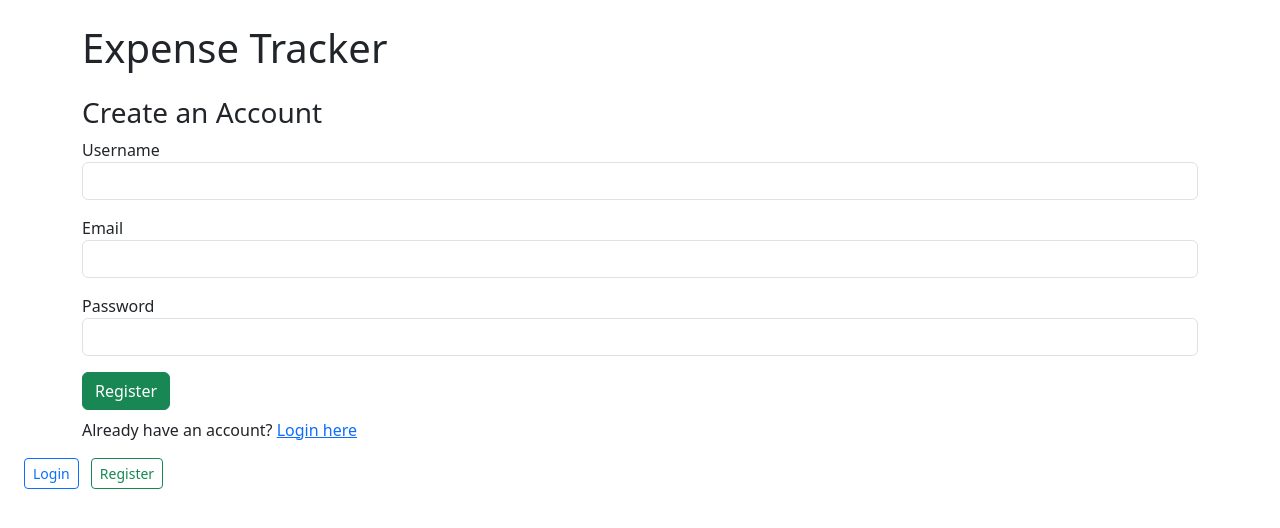
After one commit to AlinaValebna/Expense-tracker, a Flask app: page /register in a window 1280 px wide. The commit adds this page. Shown: the top 528 px of the page. Run offline with Flask 3, Linux system fonts and the light colour scheme.

Commit message:
register functionality

```diff
--- a/app.py
+++ b/app.py
@@ -1,38 +1,53 @@
 from flask import Flask, render_template, request, redirect, url_for
 from flask_sqlalchemy import SQLAlchemy
 from datetime import datetime
+from sqlalchemy import func, extract
+from flask_login import LoginManager, login_user, login_required, logout_user, current_user, UserMixin
+from werkzeug.security import generate_password_hash, check_password_hash
+
 
 app = Flask(__name__)
+app.config['SECRET_KEY'] = 'your_secret_key'
 app.config['SQLALCHEMY_DATABASE_URI'] = 'sqlite:///expenses.db'
 app.config['SQLALCHEMY_TRACK_MODIFICATIONS'] = False
 db = SQLAlchemy(app)
+login_manager = LoginManager()
+login_manager.login_view = 'login'
+login_manager.init_app(app)
+# Expense model
 
-# Expense model
+class User(UserMixin, db.Model):
+    id = db.Column(db.Integer, primary_key=True)
+    username = db.Column(db.String(100), nullable=False, unique=True)
+    email = db.Column(db.String(150), nullable=False, unique=True)
+    password = db.Column(db.String(200), nullable=False)
+    expenses = db.relationship('Expense', backref='owner', lazy=True)
+
 class Expense(db.Model):
     id = db.Column(db.Integer, primary_key=True)
     amount = db.Column(db.Float, nullable=False)
     description = db.Column(db.String(200), nullable=False)
     category = db.Column(db.String(50), nullable=False)
     date = db.Column(db.DateTime, default=datetime.utcnow)
+    user_id = db.Column(db.Integer, db.ForeignKey('user.id'), nullable=False)
 
-    def __repr__(self):
-        return f'<Expense {self.id}>'
+
+@login_manager.user_loader
+def load_user(user_id):
+    return User.query.get(int(user_id))
 
 @app.route('/')
+@login_required
 def index():
-    category_filter = request.args.get('category')
-    if category_filter and category_filter != 'All':
-        expenses = Expense.query.filter_by(category=category_filter).order_by(Expense.date.desc()).all()
-    else:
-        expenses = Expense.query.order_by(Expense.date.desc()).all()
-
-    categories = db.session.query(Expense.category).distinct().all()
-    categories = [c[0] for c in categories]  # unpack tuples
+    expenses = Expense.query.filter_by(user_id=current_user.id).order_by(Expense.date.desc()).all()
     total = sum(e.amount for e in expenses)
-    return render_template('index.html', expenses=expenses, total=total, categories=categories, selected=category_filter)
+    categories = db.session.query(Expense.category).filter_by(user_id=current_user.id).distinct().all()
+    categories = [c[0] for c in categories]
+    return render_template('index.html', expenses=expenses, total=total, categories=categories)
 
 
 @app.route('/add', methods=['GET', 'POST'])
+@login_required
 def add_expense():
     if request.method == 'POST':
         amount = float(request.form['amount'])
@@ -45,12 +60,71 @@ def add_expense():
     return render_template('add_expense.html')
 
 @app.route('/delete/<int:expense_id>')
+@login_required
 def delete_expense(expense_id):
     expense = Expense.query.get_or_404(expense_id)
     db.session.delete(expense)
     db.session.commit()
     return redirect(url_for('index'))
 
+@app.route('/summary')
+@login_required
+def monthly_summary():
+    now = datetime.utcnow()
+    current_month = now.month
+    current_year = now.year
+
+    # Group by category, sum amounts
+    summary = (
+        db.session.query(Expense.category, func.sum(Expense.amount))
+        .filter(extract('month', Expense.date) == current_month)
+        .filter(extract('year', Expense.date) == current_year)
+        .group_by(Expense.category)
+        .all()
+    )
+
+    total = sum(amount for _, amount in summary)
+    return render_template('summary.html', summary=summary, total=total, month=now.strftime('%B'), year=now.year)
+
+@app.route('/register', methods=['GET', 'POST'])
+def register():
+    if request.method == 'POST':
+        username = request.form['username']
+        email = request.form['email']
+        password = request.form['password']
+        hashed_password = generate_password_hash(password)
+
+        if User.query.filter_by(email=email).first():
+            return "Email already registered."
+
+        new_user = User(username=username, email=email, password=hashed_password)
+        db.session.add(new_user)
+        db.session.commit()
+        return redirect(url_for('login'))
+
+    return render_template('register.html')
+
+@app.route('/login', methods=['GET', 'POST'])
+def login():
+    if request.method == 'POST':
+        email = request.form['email']
+        password = request.form['password']
+
+        user = User.query.filter_by(email=email).first()
+        if user and check_password_hash(user.password, password):
+            login_user(user)
+            return redirect(url_for('index'))
+        return "Invalid email or password."
+
+    return render_template('login.html')
+
+@app.route('/logout')
+@login_required
+def logout():
+    logout_user()
+    return redirect(url_for('login'))
+
+
 if __name__ == '__main__':
     with app.app_context():
         db.create_all()
--- a/templates/base.html
+++ b/templates/base.html
@@ -10,5 +10,14 @@
     <h1 class="mb-4">Expense Tracker</h1>
     {% block content %}{% endblock %}
   </div>
+  <nav class="mb-4">
+    {% if current_user.is_authenticated %}
+    <span class="me-2">Hello, {{ current_user.username }}!</span>
+    <a href="{{ url_for('logout') }}" class="btn btn-outline-danger btn-sm">Logout</a>
+    {% else %}
+    <a href="{{ url_for('login') }}" class="btn btn-outline-primary btn-sm me-2">Login</a>
+    <a href="{{ url_for('register') }}" class="btn btn-outline-success btn-sm">Register</a>
+    {% endif %}
+  </nav>
 </body>
 </html>
--- a/templates/index.html
+++ b/templates/index.html
@@ -1,6 +1,7 @@
 {% extends "base.html" %}
 {% block content %}
   <a href="{{ url_for('add_expense') }}" class="btn btn-primary mb-3">Add Expense</a>
+  <a href="{{ url_for('monthly_summary') }}" class="btn btn-outline-info">View Monthly Summary</a>
   <h4>Total: ${{ total }}</h4>
   <form method="get" action="{{ url_for('index') }}" class="mb-3">
     <label for="category">Filter by Category:</label>
--- /dev/null
+++ b/templates/register.html
@@ -0,0 +1,20 @@
+{% extends "base.html" %}
+{% block content %}
+<h3>Create an Account</h3>
+<form method="POST">
+    <div class="mb-3">
+        <label>Username</label>
+        <input type="text" name="username" class="form-control" required>
+    </div>
+    <div class="mb-3">
+        <label>Email</label>
+        <input type="email" name="email" class="form-control" required>
+    </div>
+    <div class="mb-3">
+        <label>Password</label>
+        <input type="password" name="password" class="form-control" required>
+    </div>
+    <button type="submit" class="btn btn-success">Register</button>
+</form>
+<p class="mt-2">Already have an account? <a href="{{ url_for('login') }}">Login here</a></p>
+{% endblock %}
```
Also changed, not shown: templates/login.html (added, +20 -0 lines), templates/summary.html (added, +17 -0 lines), instance/expenses.db.
